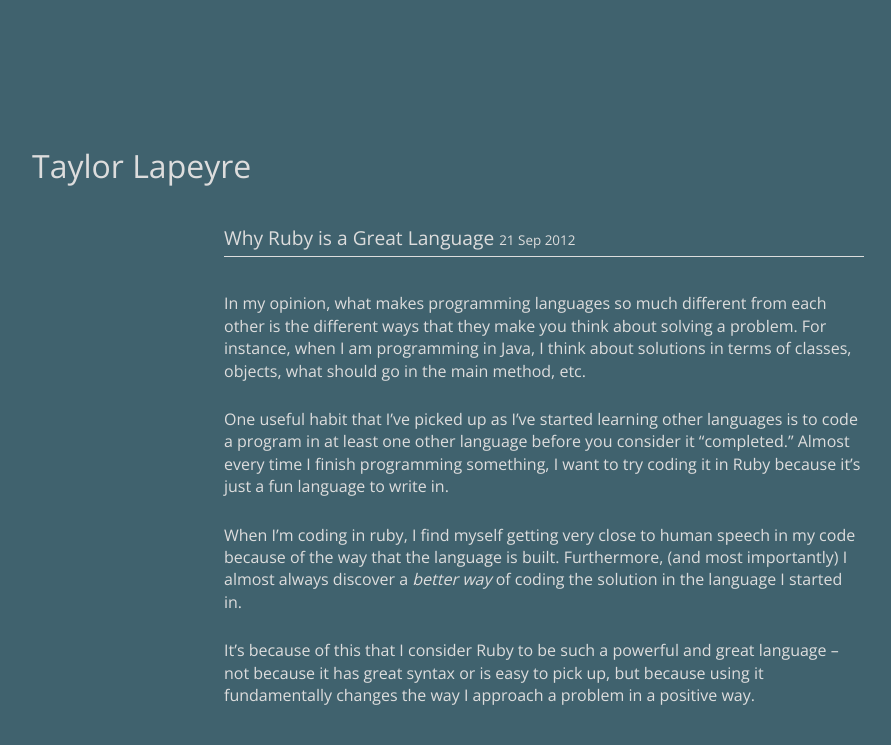
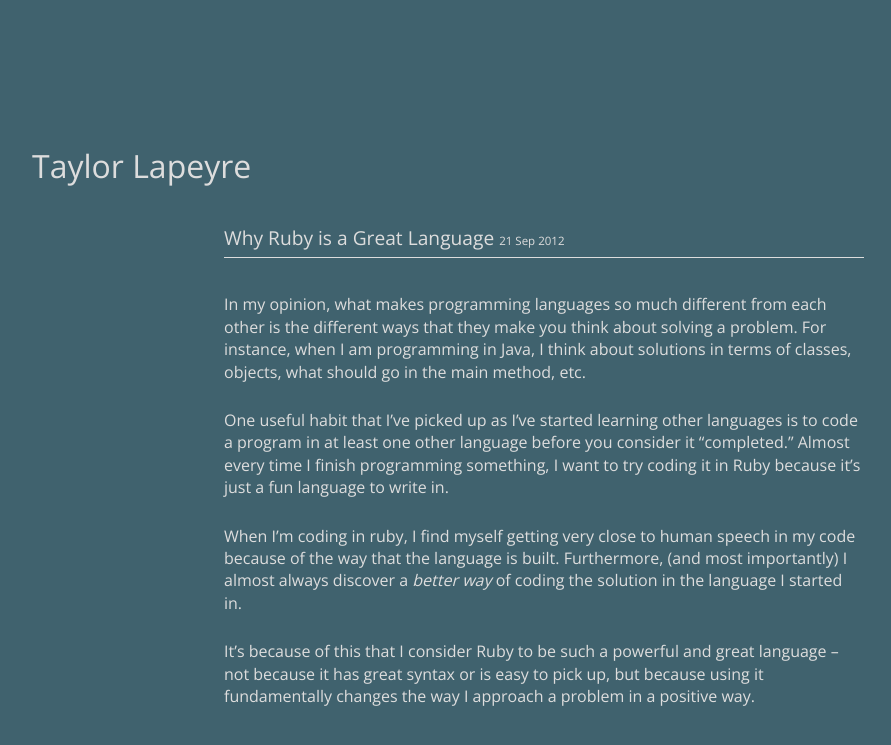
Before and after one commit to taylorlapeyre/taylorlapeyre.github.io, a Jekyll site: the page built from _posts/2012-09-21-why-ruby.md, in a window 1280 px wide. Shown: the top 745 px of the page, without its empty margins (96-987 px from the left). Built offline with Jekyll 4.4.1, drawn with Linux system fonts in a browser that asks for light colours.

Commit message:
small font change

```diff
--- a/css/style.css
+++ b/css/style.css
@@ -109,7 +109,7 @@
 }
 
 date {
-  font-size: .7em;
+  font-size: .6em;
 }
 
 code {
```
